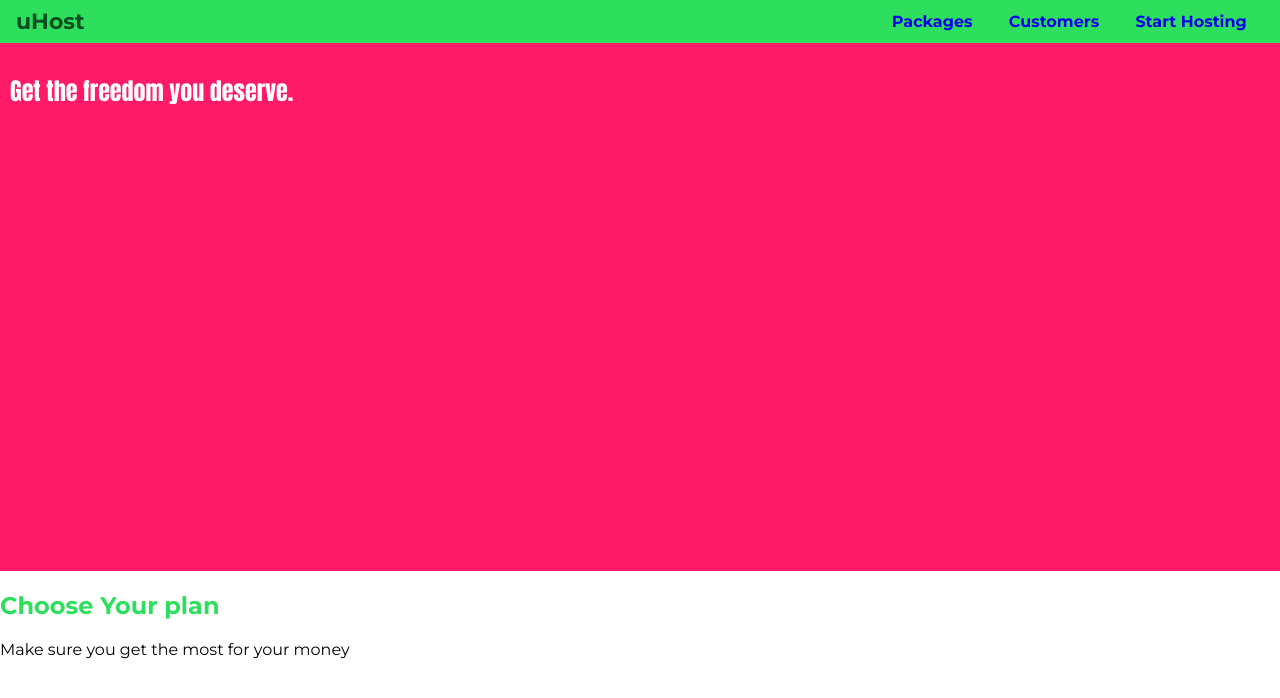
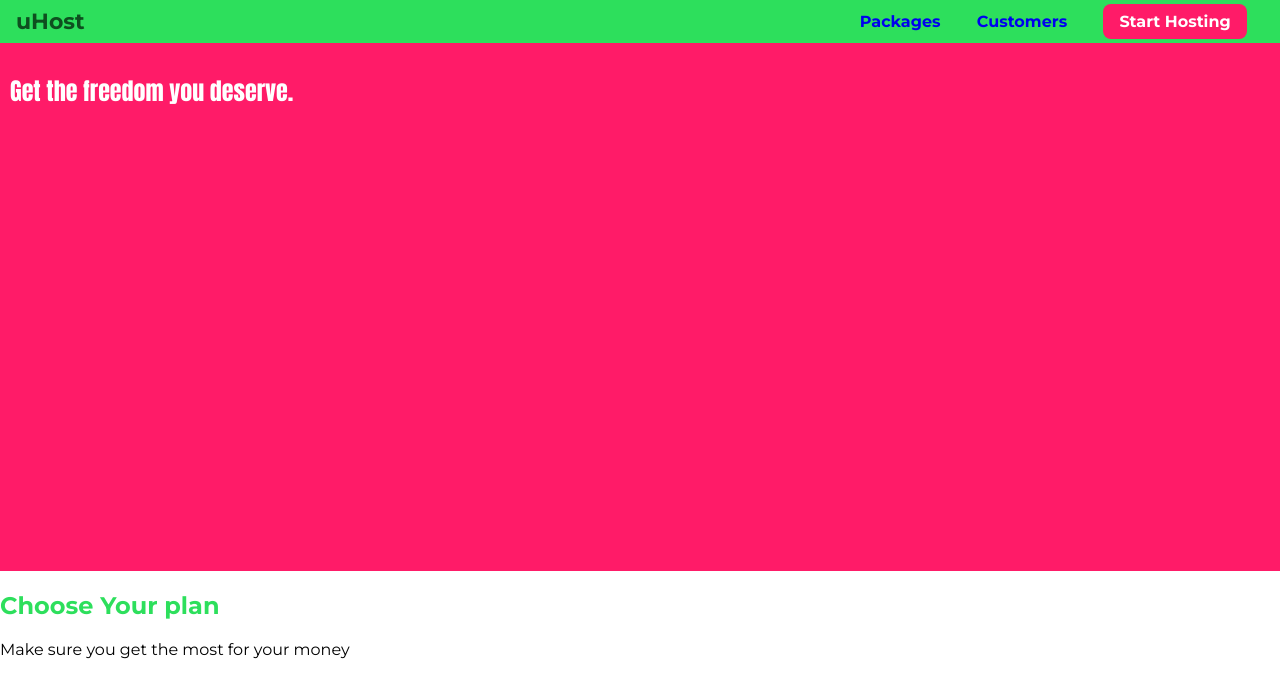
Before and after one commit to luckyrose89/the-css-project, a plain HTML site: page index.html in a window 1280 px wide. Drawn offline with Linux system fonts and the light colour scheme.

Commit message:
add call to action styles in nav

```diff
--- a/index.html
+++ b/index.html
@@ -31,7 +31,7 @@
           <li class="main-nav__item">
             <a href="customers/index.html">Customers</a>
           </li>
-          <li class="main-nav__item">
+          <li class="main-nav__item main-nav__item--cta">
             <a href="start-hosting/index.html">Start Hosting</a>
           </li>
         </ul>
--- a/styles.css
+++ b/styles.css
@@ -49,10 +49,23 @@ body {
   padding: 3px 0;
 }
 
+.main-nav__item--cta a {
+  color: white;
+  background: #ff1b68;
+  padding: 8px 16px;
+  border-radius: 8px;
+}
+
 .main-nav__item a:hover,
 .main-nav__item a:active {
   color: white;
   border-bottom: 5px solid white;
+}
+
+.main-nav__item--cta a:hover {
+  color: #ff1b68;
+  background: white;
+  border: none;
 }
 
 #product-overview {
```
